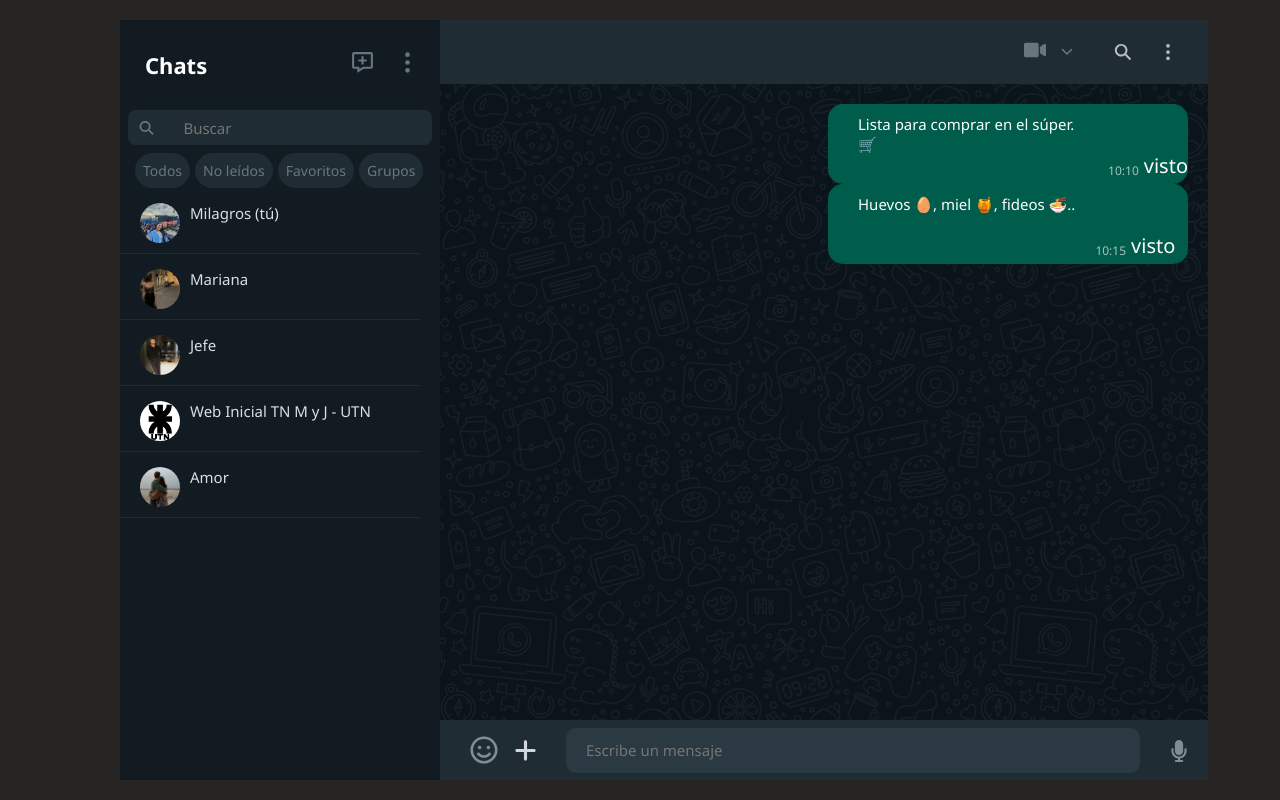
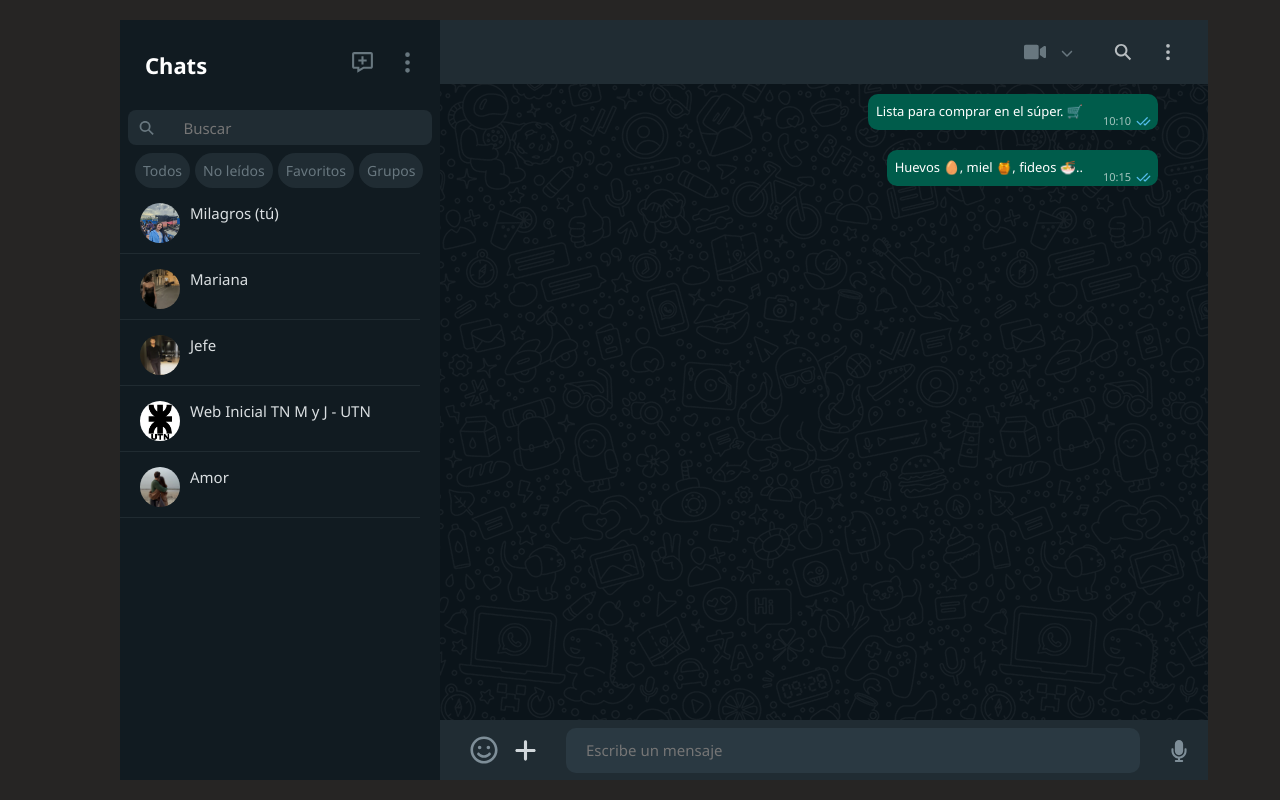
Before and after one commit to MilagrosZare/Whatsapp_Clone, a React (Vite) app: page /contact/1 in a window 1280 px wide. Built offline with nearby package versions, Linux system fonts and the light colour scheme.

Commit message:
css-update

```diff
--- a/src/Components/HeaderChat/HeaderChat.css
+++ b/src/Components/HeaderChat/HeaderChat.css
@@ -12,10 +12,10 @@
 }
 
 .img-profile{
-    width: 60px;
-    height: 60px;
+    width: 45px;
+    height: 45px;
     border-radius: 50px;
-    margin: 10px 20px 10px 20px;
+    margin: 10px 15px 10px 20px;
 }
 
 .name-chat{
@@ -42,7 +42,7 @@
     justify-content: center;
     align-items: center;
     gap: 10px;
-    padding: 10px 20px 10px 20px;
+    padding: 10px 20px 6px 20px;
     color: var(--secondary-font-color);
     gap: 15px;
 }
--- a/src/Components/Message/Message.css
+++ b/src/Components/Message/Message.css
@@ -1,3 +1,11 @@
+.chat-container {
+    display: flex;
+    font-size: 10px;
+    padding: 10px;
+    flex-direction: column;
+    justify-content: space-between;
+}
+
 .top{
     display: flex;
     flex-direction: column;
@@ -6,64 +14,68 @@
 .bottom{
     display: flex;
     flex-direction: row;
-    justify-content: space-between;
     gap: 5px;
-    align-items: end;
-}
-
-.chat-container {
-    display: flex;
-    border-radius: 15px;
-    font-size: 20px;
-    height: 80px;
-    gap: 20px;
-    padding: 20px;
-    flex-direction: column;
-    justify-content: space-between;
+    width: 20px;
+    height: 12px;
+    padding: 10px 30px 7px 0;
 }
 
 .my-message {
+    max-width: 70%;
+    word-wrap: break-word;
+    text-align: end;
     color: #fff;
     background-color: rgb(0, 92, 75);
+    margin-left: auto;
+    margin-right: 40px;
+    gap: 20px;
+    padding: 8px 25px 10px 8px;
+    border-radius: 10px;
+    height: auto;
+    width: auto;
+    justify-content: space-between;
+    font-size: 20px;
+    flex-wrap: wrap-reverse;
     display: flex;
-    margin-left: auto;
-    gap: 20px;
-    padding: 10px 0 5px 30px;
-    border-radius: 15px;
-    height: 80px;
-    width: 45vh;
 }
 
 .other-message {
+    max-width: 70%;
+    word-wrap: break-word;
     color: #fff;
     background-color: rgb(32, 44, 51);
-    display: flex;
     margin-right: auto;
-    padding: 10px 10px 5px 25px;
-    border-radius: 15px;
-    height: 80px;
+    margin-left: 40px;
+    padding: 8px 9px 10px 15px;
+    border-radius: 10px;
+    height: auto;
+    width: auto;
     justify-content: space-between;
     gap: 20px;
+    display: flex;
 }
 
-.bi-check2-all {
-    color: rgb(83,189,235);
-    font-size: 12px;
+
+.message-text{
+    font-size: 13px;
 }
 
-.message-user{
-    font-size: 12px;
+.message-hour{
+    font-size: 11px;
+    color: #ffffffa4;
+    text-align: end;
+    align-items: end;
+
 }
 
-.message-text{
+.message-stattus{
     font-size: 15px;
 }
 
-.message-hour{
-    font-size: 12px;
-    color: #ffffffa4;
+.blue-double-check{
+    color: var(--blue-check);
 }
 
-.two-check-blue, .two-check, .one-check {
-    font-size: 12px;
+.double-check, .pending{
+    color: var(--check);
 }
--- a/src/Components/Message/Message.jsx
+++ b/src/Components/Message/Message.jsx
@@ -1,5 +1,7 @@
 import React from 'react'
 import '../Message/Message.css'
+import { LuCheck } from "react-icons/lu";
+import { LuCheckCheck } from "react-icons/lu";
 
 //Acá se muestra cada globo de mensaje.
 
@@ -7,8 +9,7 @@ const Message = ({ user, hour, text, id, stattus }) => {
    const user_message = user === 'TÚ';
 
     return (
-      <div className='chat-container'>{/*  CORREGIR URGENTE */}
-        <div className='message-balloon'>
+      <div className='chat-container'>
         <div className={`message
         ${user_message
           ? 'my-message'
@@ -18,9 +19,18 @@ const Message = ({ user, hour, text, id, stattus }) => {
           </div>
           <div className='bottom'>
             <span className='message-hour'>{hour}</span>
-            <span className='message-stattus'>{stattus}</span>
+            <span className='message-stattus'>
+            {stattus === 'visto' && (
+                <span className="blue-double-check"><LuCheckCheck /></span>
+              )}
+              {stattus === 'no-visto' && (
+                <span className="double-check"><LuCheckCheck /></span>
+              )}
+              {stattus === 'pendiente' && (
+                <span className="pending"><LuCheck /></span>
+              )}
+              </span>
           </div>
-        </div>
         </div>
         </div>
     )
--- a/src/data/messageData.js
+++ b/src/data/messageData.js
@@ -31,7 +31,6 @@ const contacts = [
                 hour: '15:10',
                 id: 1,
                 text: 'Hola, ¿estás ocupada?',
-                stattus: 'visto',
             },
             {
                 user: 'TÚ',
@@ -45,7 +44,6 @@ const contacts = [
                 hour: '15:15',
                 id: 3,
                 text: '¿Te parece si salimos a tomar un café y te cuento un chismecito? 😏',
-                stattus: 'visto',
             },
             {
                 user: 'TÚ',
@@ -67,7 +65,6 @@ const contacts = [
                 hour: '08:00',
                 id: 1,
                 text: 'Hola Milagros, ¿ya llegaste a la oficina?',
-                stattus: 'visto',
             },
             {
                 user: 'TÚ',
@@ -81,10 +78,9 @@ const contacts = [
                 hour: '08:01',
                 id: 3,
                 text: 'Vení a la sala verde, por favor, tenemos reunión.',
-                stattus: 'visto',
             },
             {
-                user: 'USUARIO',
+                user: 'TÚ',
                 hour: '23:10',
                 id: 4,
                 text: '¡Ok! Acomodo mis cosas y voy...',
@@ -103,14 +99,12 @@ const contacts = [
                 hour: '01:15',
                 id: 1,
                 text: 'Holaaa, ¡ayuda! ¿Alguien ahí?',
-                stattus: 'no-visto',
             },
             {
                 user: 'USUARIO2',
                 hour: '02:00',
                 id: 2,
                 text: 'Yo, acá. Terminando el trabajo. 😪',
-                stattus: 'no-visto',
             },
             {
                 user: 'TÚ',
@@ -123,36 +117,31 @@ const contacts = [
                 user: 'USUARIO1',
                 hour: '02:16',
                 id: 4,
-                text: 'Hace media hora estoy intentando encontrar el error, ¿alguien puede ver qué es?', // VER SI SE PUEDE AGREGAR FOTO
-                stattus: 'no-visto',
+                text: 'Hace media hora estoy intentando encontrar el error, ¿alguien puede ver qué es?',
             },
             {
                 user: 'USUARIO3',
                 hour: '02:18',
                 id: 5,
                 text: 'Te falta una coma... 🤨',
-                stattus: 'no-visto',
             },
             {
                 user: 'USUARIO4',
                 hour: '02:19',
                 id: 6,
                 text: 'Es muy tarde chicos, vayan a descansar.',
-                stattus: 'no-visto',
             },
             {
                 user: 'USUARIO5',
                 hour: '02:30',
                 id: 7,
                 text: 'Holaaa, yo tengo otra duda. 😭',
-                stattus: 'no-visto',
             },
             {
                 user: 'USUARIO1',
                 hour: '02:31',
                 id: 8,
                 text: 'Graciasss @PabloUTN 🙌🙌',
-                stattus: 'no-visto',
             },
             {
                 user: 'TÚ',
@@ -166,7 +155,6 @@ const contacts = [
                 hour: '02:36',
                 id: 10,
                 text: '¡Creo que ya encontré el error! Perdón chicos, estoy quemadísimaaa.',
-                stattus: 'no-visto',
             },
             {
                 user: 'TÚ',
@@ -187,7 +175,20 @@ const contacts = [
                 hour: '16:10',
                 id: 1,
                 text: '¡Hola amor! ¿Te parece si el finde nos vemos?',
-                stattus: 'visto',
+            },
+            {
+                user: 'TÚ',
+                hour: '16:12',
+                id: 2,
+                text: 'Hola corazón, sí, obvio.',
+                stattus: 'no-visto',
+            },
+            {
+                user: 'TÚ',
+                hour: '16:12',
+                id: 2,
+                text: '¿Vamos a un Starbucks?',
+                stattus: 'pendiente',
             },
         ]
 
--- a/src/normalize.css
+++ b/src/normalize.css
@@ -22,4 +22,6 @@
     --icon-primary-color: rgb(126,142,152);
     --icon-secondary-color:rgb(209,215,219);
     --background-color: rgb(38,37,36);
+    --blue-check: rgb(83,189,235);
+    --check: rgb(128,174,165);
 }
```
